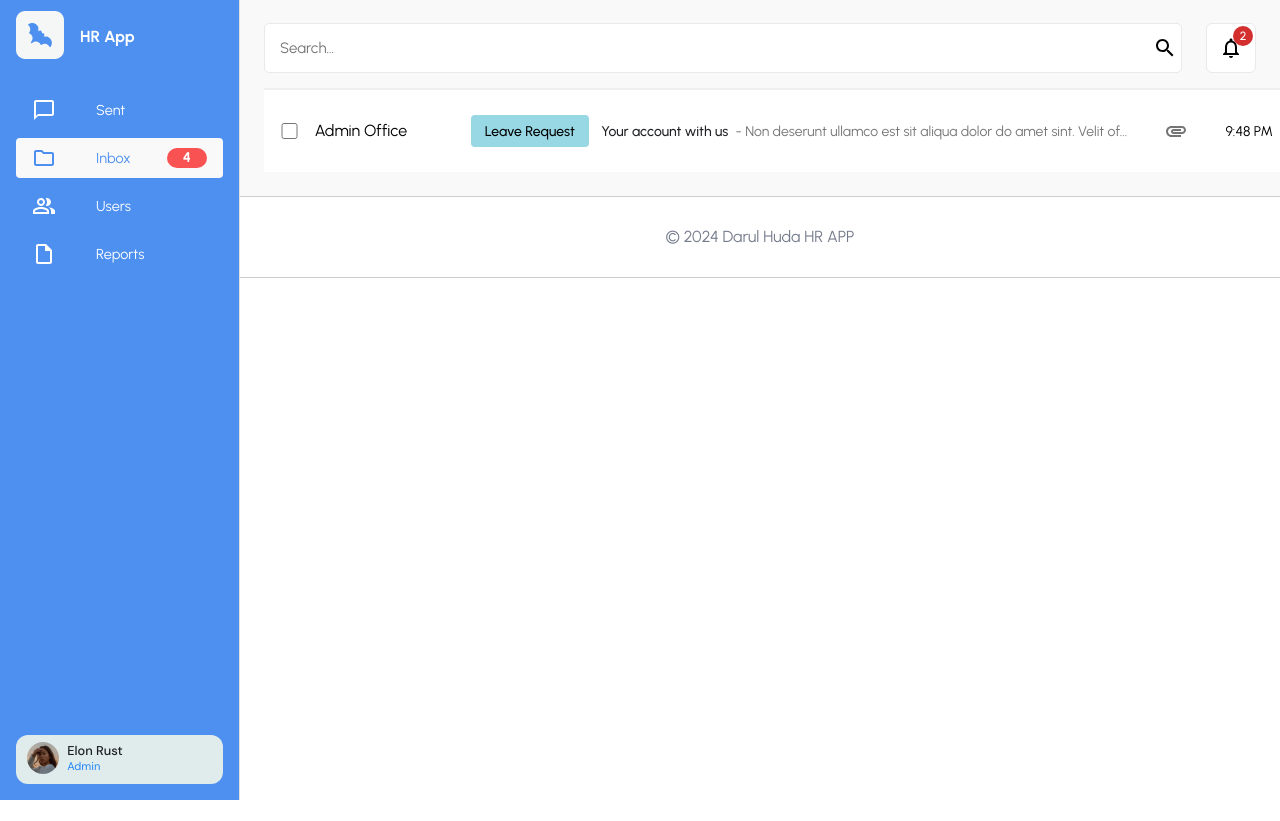
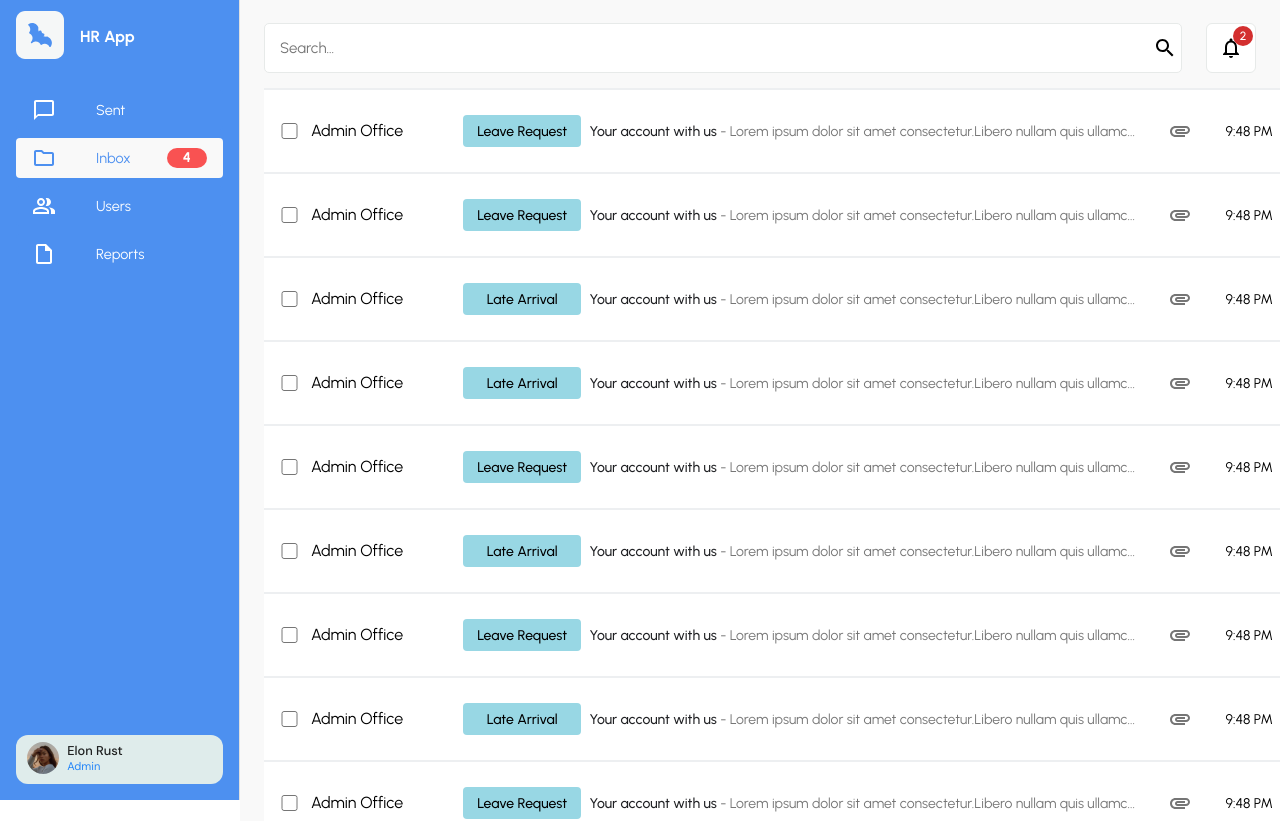
Before and after one commit to itcentralng/dhf-hrapp, a React (Vite) app: page / in a window 1280 px wide. Shown: the top 821 px of the page. Before the commit the page ends 800 px from the top, so only its background shows below. Built offline with nearby package versions, Linux system fonts and the light colour scheme.

Commit message:
updated inbox view

```diff
--- a/src/components/EmailRow.jsx
+++ b/src/components/EmailRow.jsx
@@ -2,16 +2,13 @@ import { Stack, Typography, styled } from "@mui/material";
 import React, { useEffect, useState } from "react";
 import EmailLabel from "./EmailLabel";
 import AttachmentIcon from "@mui/icons-material/Attachment";
-
-const text =
-  "Non deserunt ullamco est sit aliqua dolor do amet sint. Velit officia . Non deserunt ullamco est sit aliqua dolor do amet sint. Velit officia . ";
 
 const StyledText = styled("Typography")({
   fontSize: "14px",
   fontWeight: 400,
 });
 
-const EmailRow = () => {
+const EmailRow = ({ recipient, label, title, text }) => {
   const [substring, setSubstring] = useState("");
   const [currentTime, setCurrentTime] = useState("");
   const [isChecked, setIsChecked] = useState(false);
@@ -74,9 +71,9 @@ const EmailRow = () => {
         style={{ width: "16.5px", height: "16.5px" }}
       />
       <Typography sx={{ fontWeight: 400, ml: "1%", mr: "5%", minWidth: "10%" }}>
-        Admin Office
+        {recipient}
       </Typography>
-      <EmailLabel emailType={"Leave Request"} />
+      <EmailLabel emailType={label} />
       <Typography
         sx={{
           fontWeight: 500,
@@ -85,7 +82,7 @@ const EmailRow = () => {
           ml: "0.5%",
         }}
       >
-        Your account with us
+        {title}
       </Typography>
       <StyledText
         sx={{
--- a/src/data/mailInfo.js
+++ b/src/data/mailInfo.js
@@ -19,7 +19,7 @@ const mailInfo = [
     id: 2,
     sender: "Alameen Muhammad",
     recipient: "Admin Office",
-    label: "Leave Request",
+    label: "Late Arrival",
     title: "Your account with us",
     text: "Lorem ipsum dolor sit amet consectetur.Libero nullam quis ullamcorper eget lorem mattis sollicitudin. Massa consectetur luctus scelerisque diam sed dapibus sociis consequat tellus. Libero sit non amet ipsum neque lectus porta malesuada eget. Ut suspendisse magna turpis arcu neque. Feugiat pellentesque purus posuere risus cras sodales pellentesque mauris. Tempus interdum interdum at gravida nulla. Volutpat enim ullamcorper cursus faucibus. Elementum dui sagittis lectus facilisis et faucibus interdum ullamcorper placerat. Scelerisque vitae ac lacinia bibendum ut ipsum. Lectus hendrerit faucibus amet purus viverra lorem justo. Dictum erat eget diam tellus tempus malesuada nibh sed mollis. Ut natoque sit dictumst vitae tortor ullamcorper orci nunc.",
   },
@@ -27,7 +27,7 @@ const mailInfo = [
     id: 3,
     sender: "Alameen Muhammad",
     recipient: "Admin Office",
-    label: "Leave Request",
+    label: "Late Arrival",
     title: "Your account with us",
     text: "Lorem ipsum dolor sit amet consectetur.Libero nullam quis ullamcorper eget lorem mattis sollicitudin. Massa consectetur luctus scelerisque diam sed dapibus sociis consequat tellus. Libero sit non amet ipsum neque lectus porta malesuada eget. Ut suspendisse magna turpis arcu neque. Feugiat pellentesque purus posuere risus cras sodales pellentesque mauris. Tempus interdum interdum at gravida nulla. Volutpat enim ullamcorper cursus faucibus. Elementum dui sagittis lectus facilisis et faucibus interdum ullamcorper placerat. Scelerisque vitae ac lacinia bibendum ut ipsum. Lectus hendrerit faucibus amet purus viverra lorem justo. Dictum erat eget diam tellus tempus malesuada nibh sed mollis. Ut natoque sit dictumst vitae tortor ullamcorper orci nunc.",
   },
@@ -43,10 +43,58 @@ const mailInfo = [
     id: 5,
     sender: "Alameen Muhammad",
     recipient: "Admin Office",
+    label: "Late Arrival",
+    title: "Your account with us",
+    text: "Lorem ipsum dolor sit amet consectetur.Libero nullam quis ullamcorper eget lorem mattis sollicitudin. Massa consectetur luctus scelerisque diam sed dapibus sociis consequat tellus. Libero sit non amet ipsum neque lectus porta malesuada eget. Ut suspendisse magna turpis arcu neque. Feugiat pellentesque purus posuere risus cras sodales pellentesque mauris. Tempus interdum interdum at gravida nulla. Volutpat enim ullamcorper cursus faucibus. Elementum dui sagittis lectus facilisis et faucibus interdum ullamcorper placerat. Scelerisque vitae ac lacinia bibendum ut ipsum. Lectus hendrerit faucibus amet purus viverra lorem justo. Dictum erat eget diam tellus tempus malesuada nibh sed mollis. Ut natoque sit dictumst vitae tortor ullamcorper orci nunc.",
+  },
+  {
+    id: 6,
+    sender: "Alameen Muhammad",
+    recipient: "Admin Office",
     label: "Leave Request",
+    title: "Your account with us",
+    text: "Lorem ipsum dolor sit amet consectetur.Libero nullam quis ullamcorper eget lorem mattis sollicitudin. Massa consectetur luctus scelerisque diam sed dapibus sociis consequat tellus. Libero sit non amet ipsum neque lectus porta malesuada eget. Ut suspendisse magna turpis arcu neque. Feugiat pellentesque purus posuere risus cras sodales pellentesque mauris. Tempus interdum interdum at gravida nulla. Volutpat enim ullamcorper cursus faucibus. Elementum dui sagittis lectus facilisis et faucibus interdum ullamcorper placerat. Scelerisque vitae ac lacinia bibendum ut ipsum. Lectus hendrerit faucibus amet purus viverra lorem justo. Dictum erat eget diam tellus tempus malesuada nibh sed mollis. Ut natoque sit dictumst vitae tortor ullamcorper orci nunc.",
+  },
+  {
+    id: 7,
+    sender: "Alameen Muhammad",
+    recipient: "Admin Office",
+    label: "Late Arrival",
+    title: "Your account with us",
+    text: "Lorem ipsum dolor sit amet consectetur.Libero nullam quis ullamcorper eget lorem mattis sollicitudin. Massa consectetur luctus scelerisque diam sed dapibus sociis consequat tellus. Libero sit non amet ipsum neque lectus porta malesuada eget. Ut suspendisse magna turpis arcu neque. Feugiat pellentesque purus posuere risus cras sodales pellentesque mauris. Tempus interdum interdum at gravida nulla. Volutpat enim ullamcorper cursus faucibus. Elementum dui sagittis lectus facilisis et faucibus interdum ullamcorper placerat. Scelerisque vitae ac lacinia bibendum ut ipsum. Lectus hendrerit faucibus amet purus viverra lorem justo. Dictum erat eget diam tellus tempus malesuada nibh sed mollis. Ut natoque sit dictumst vitae tortor ullamcorper orci nunc.",
+  },
+  {
+    id: 8,
+    sender: "Alameen Muhammad",
+    recipient: "Admin Office",
+    label: "Leave Request",
+    title: "Your account with us",
+    text: "Lorem ipsum dolor sit amet consectetur.Libero nullam quis ullamcorper eget lorem mattis sollicitudin. Massa consectetur luctus scelerisque diam sed dapibus sociis consequat tellus. Libero sit non amet ipsum neque lectus porta malesuada eget. Ut suspendisse magna turpis arcu neque. Feugiat pellentesque purus posuere risus cras sodales pellentesque mauris. Tempus interdum interdum at gravida nulla. Volutpat enim ullamcorper cursus faucibus. Elementum dui sagittis lectus facilisis et faucibus interdum ullamcorper placerat. Scelerisque vitae ac lacinia bibendum ut ipsum. Lectus hendrerit faucibus amet purus viverra lorem justo. Dictum erat eget diam tellus tempus malesuada nibh sed mollis. Ut natoque sit dictumst vitae tortor ullamcorper orci nunc.",
+  },
+  {
+    id: 9,
+    sender: "Alameen Muhammad",
+    recipient: "Admin Office",
+    label: "Leave Request",
+    title: "Your account with us",
+    text: "Lorem ipsum dolor sit amet consectetur.Libero nullam quis ullamcorper eget lorem mattis sollicitudin. Massa consectetur luctus scelerisque diam sed dapibus sociis consequat tellus. Libero sit non amet ipsum neque lectus porta malesuada eget. Ut suspendisse magna turpis arcu neque. Feugiat pellentesque purus posuere risus cras sodales pellentesque mauris. Tempus interdum interdum at gravida nulla. Volutpat enim ullamcorper cursus faucibus. Elementum dui sagittis lectus facilisis et faucibus interdum ullamcorper placerat. Scelerisque vitae ac lacinia bibendum ut ipsum. Lectus hendrerit faucibus amet purus viverra lorem justo. Dictum erat eget diam tellus tempus malesuada nibh sed mollis. Ut natoque sit dictumst vitae tortor ullamcorper orci nunc.",
+  },
+  {
+    id: 10,
+    sender: "Alameen Muhammad",
+    recipient: "Admin Office",
+    label: "Late Arrival",
+    title: "Your account with us",
+    text: "Lorem ipsum dolor sit amet consectetur.Libero nullam quis ullamcorper eget lorem mattis sollicitudin. Massa consectetur luctus scelerisque diam sed dapibus sociis consequat tellus. Libero sit non amet ipsum neque lectus porta malesuada eget. Ut suspendisse magna turpis arcu neque. Feugiat pellentesque purus posuere risus cras sodales pellentesque mauris. Tempus interdum interdum at gravida nulla. Volutpat enim ullamcorper cursus faucibus. Elementum dui sagittis lectus facilisis et faucibus interdum ullamcorper placerat. Scelerisque vitae ac lacinia bibendum ut ipsum. Lectus hendrerit faucibus amet purus viverra lorem justo. Dictum erat eget diam tellus tempus malesuada nibh sed mollis. Ut natoque sit dictumst vitae tortor ullamcorper orci nunc.",
+  },
+  {
+    id: 11,
+    sender: "Alameen Muhammad",
+    recipient: "Admin Office",
+    label: "Late Arrival",
     title: "Your account with us",
     text: "Lorem ipsum dolor sit amet consectetur.Libero nullam quis ullamcorper eget lorem mattis sollicitudin. Massa consectetur luctus scelerisque diam sed dapibus sociis consequat tellus. Libero sit non amet ipsum neque lectus porta malesuada eget. Ut suspendisse magna turpis arcu neque. Feugiat pellentesque purus posuere risus cras sodales pellentesque mauris. Tempus interdum interdum at gravida nulla. Volutpat enim ullamcorper cursus faucibus. Elementum dui sagittis lectus facilisis et faucibus interdum ullamcorper placerat. Scelerisque vitae ac lacinia bibendum ut ipsum. Lectus hendrerit faucibus amet purus viverra lorem justo. Dictum erat eget diam tellus tempus malesuada nibh sed mollis. Ut natoque sit dictumst vitae tortor ullamcorper orci nunc.",
   },
 ];
 
-module.exports = mailInfo;
+export default mailInfo;
--- a/src/pages/inbox/Inbox.jsx
+++ b/src/pages/inbox/Inbox.jsx
@@ -1,10 +1,13 @@
 import { Box } from "@mui/material";
 import EmailRow from "../../components/EmailRow";
+import mailInfo from "../../data/mailInfo";
 
 const Inbox = () => {
   return (
     <Box>
-      <EmailRow />
+      {mailInfo.map((item, id) => (
+        <EmailRow key={id} {...item} />
+      ))}
     </Box>
   );
 };
```
